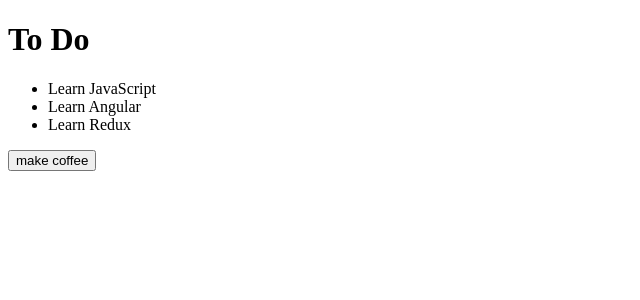
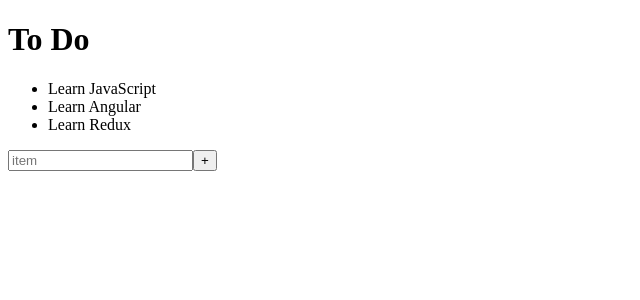
Before and after one commit to sonukapoor/angular-todo-example, an Angular app: page / in a window 1280 px wide. Shown: the top 300 px of the page, without its empty margins (0-640 px from the left). Built offline with nearby package versions, Linux system fonts and the light colour scheme.

Commit message:
Handling input properly

```diff
--- a/src/app/to-do-list/to-do-list.component.html
+++ b/src/app/to-do-list/to-do-list.component.html
@@ -1,4 +1,7 @@
 <ul>
   <li *ngFor="let item of thingsToDo; let i = index" id="{{i}}">{{item}}</li>
 </ul>
-<p><button (click)="addToDo('make coffee')">make coffee</button></p>
+<p>
+  <input #newItem placeholder="item"/>
+  <button (click)="addToDo(newItem)">+</button>
+</p>
--- a/src/app/to-do-list/to-do-list.component.ts
+++ b/src/app/to-do-list/to-do-list.component.ts
@@ -14,7 +14,8 @@ export class ToDoListComponent implements OnInit {
   ngOnInit() {
   }
 
-  addToDo(text: string) {
-    this.thingsToDo.push(text);
+  addToDo(text: HTMLInputElement) {
+    this.thingsToDo.push(text.value);
+    text.value = '';
   }
 }
```
